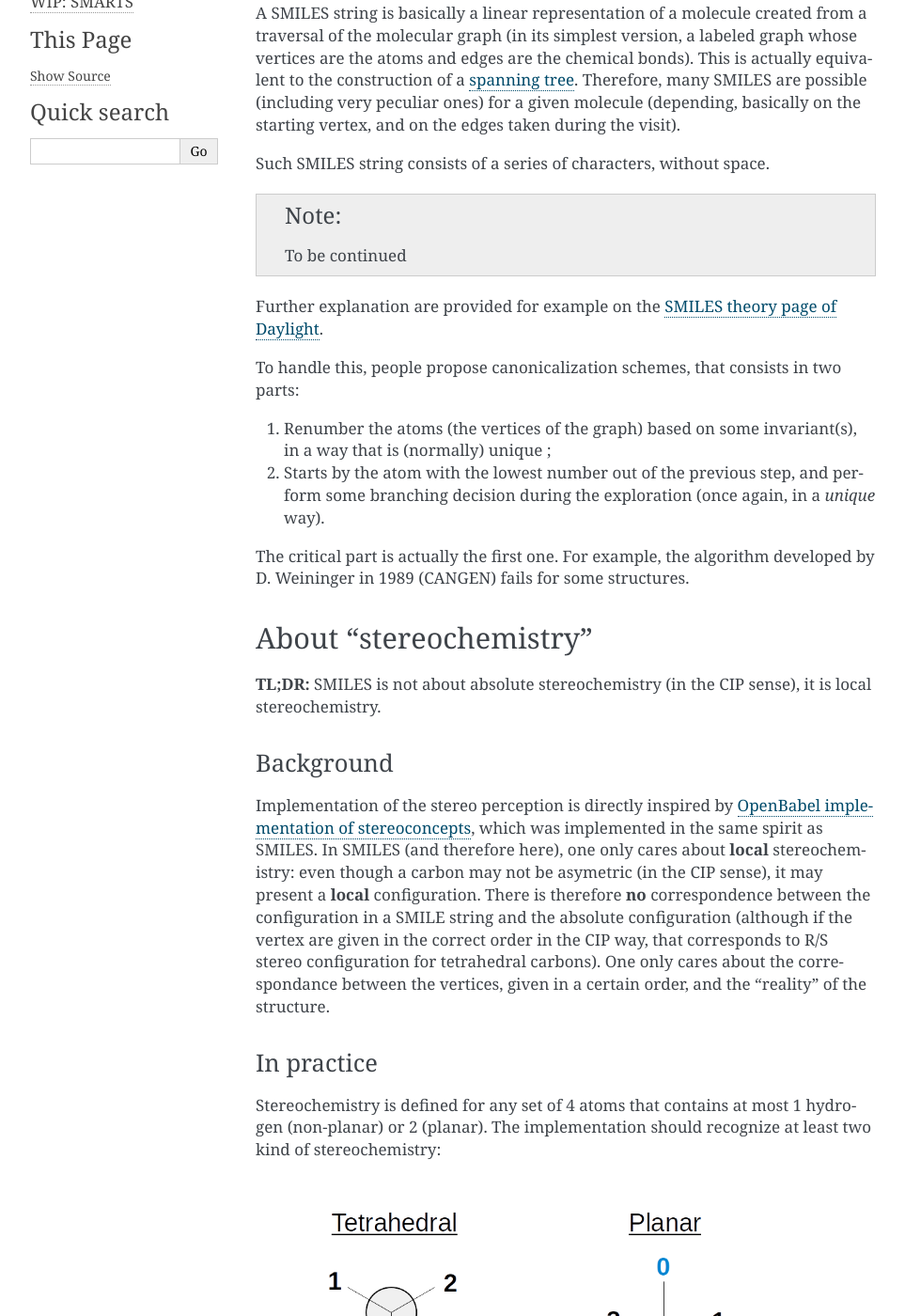
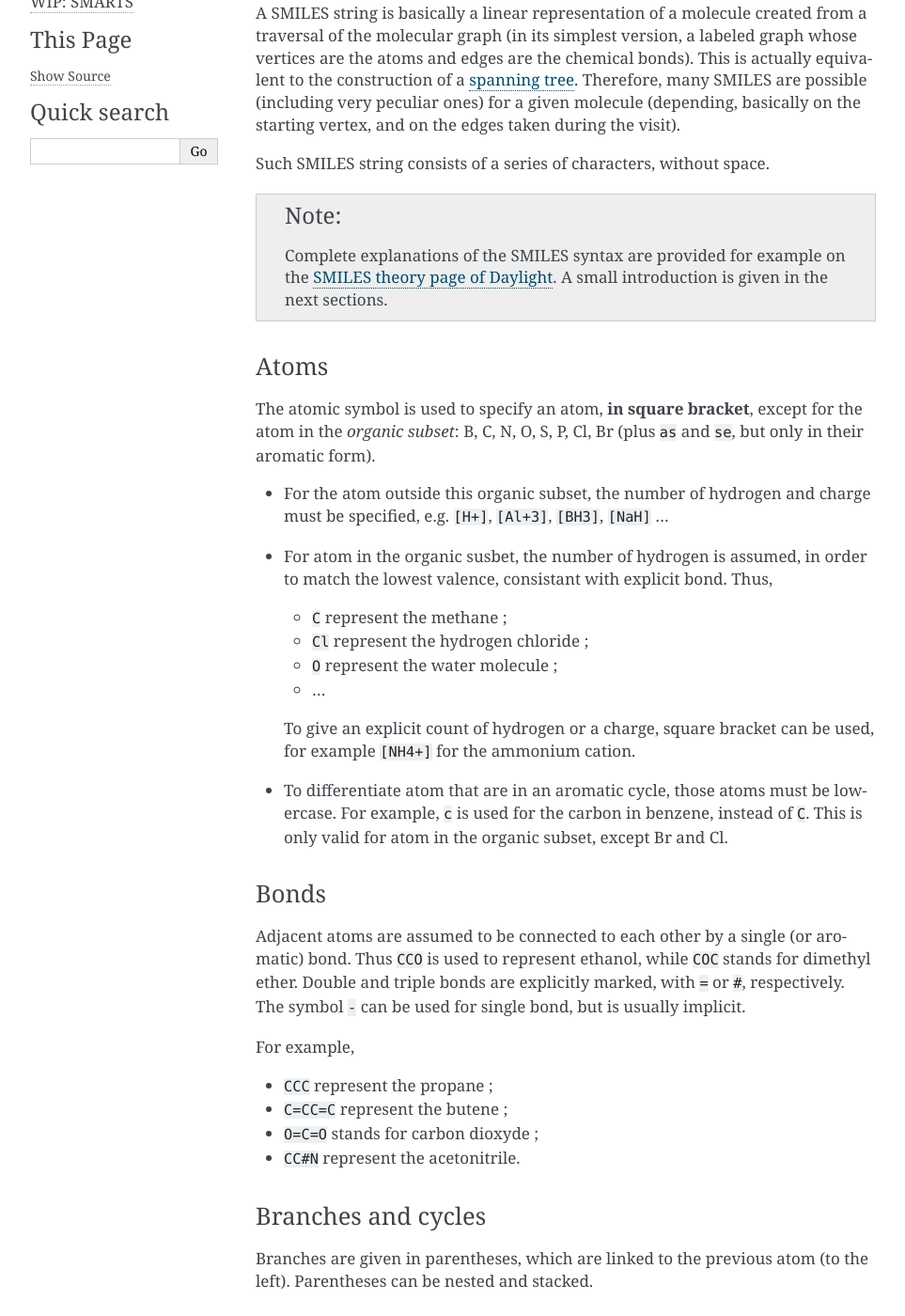
Before and after one commit to pierre-24/osmipy, a Sphinx documentation site: the page built from documentation/source/tutorial/1_about-smiles.rst, in a window 1280 px wide and 1400 px high, scrolled down 309 px. Shown: the whole window at 94% size, without its empty margins (148-1111 px from the left). Built offline with Sphinx 7.4.7, drawn with Linux system fonts in a browser that asks for light colours; some of the changed text lies outside the part shown.

Commit message:
slowly but surrely

```diff
--- a/documentation/source/tutorial/1_about-smiles.rst
+++ b/documentation/source/tutorial/1_about-smiles.rst
@@ -14,14 +14,61 @@ Therefore, many SMILES are possible (including very peculiar ones) for a given m
 
 Such SMILES string consists of a series of characters, without space.
 
-
 .. note::
 
-    To be continued
+    Complete explanations of the SMILES syntax are provided for example on the `SMILES theory page of Daylight <http://www.daylight.com/dayhtml/doc/theory/theory.smiles.html>`_.
+    A small introduction is given in the next sections.
 
 
-Further explanation are provided for example on the `SMILES theory page of Daylight <http://www.daylight.com/dayhtml/doc/theory/theory.smiles.html>`_.
 
+Atoms
+_____
+
+The atomic symbol is used to specify an atom, **in square bracket**, except for the atom in the *organic subset*: B, C, N, O, S, P, Cl, Br (plus ``as`` and ``se``, but only in their aromatic form).
+
++ For the atom outside this organic subset, the number of hydrogen and charge must be specified, e.g. ``[H+]``, ``[Al+3]``, ``[BH3]``, ``[NaH]`` ...
++ For atom in the organic susbet, the number of hydrogen is assumed, in order to match the lowest valence, consistant with explicit bond. Thus,
+
+  + ``C`` represent the methane ;
+  + ``Cl`` represent the hydrogen chloride ;
+  + ``O`` represent the water molecule ;
+  + ...
+
+  To give an explicit count of hydrogen or a charge, square bracket can be used, for example ``[NH4+]`` for the ammonium cation.
++ To differentiate atom that are in an aromatic cycle, those atoms must be lowercase.
+  For example, ``c`` is used for the carbon in benzene, instead of ``C``.
+  This is only valid for atom in the organic subset, except Br and Cl.
+
+
+Bonds
+_____
+
+Adjacent atoms are assumed to be connected to each other by a single (or aromatic) bond.
+Thus ``CCO`` is used to represent ethanol, while ``COC`` stands for dimethyl ether.
+Double and triple bonds are explicitly marked, with ``=`` or ``#``, respectively.
+The symbol ``-`` can be used for single bond, but is usually implicit.
+
+For example,
+
++ ``CCC`` represent the propane ;
++ ``C=CC=C`` represent the butene ;
++ ``O=C=O`` stands for carbon dioxyde ;
++ ``CC#N`` represent the acetonitrile.
+
+Branches and cycles
+___________________
+
+Branches are given in parentheses, which are linked to the previous atom (to the left).
+Parentheses can be nested and stacked.
+
+.. figure:: ../images/tuto_branches.png
+    :align: center
+
+    Different branched molecules and their corresponding SMILES.
+
+
+About canonical SMILES
+______________________
 
 To handle this, people propose canonicalization schemes, that consists in two parts:
 
```
Also changed, not shown: documentation/source/images/tuto_branches.png (added), 1 other file.
